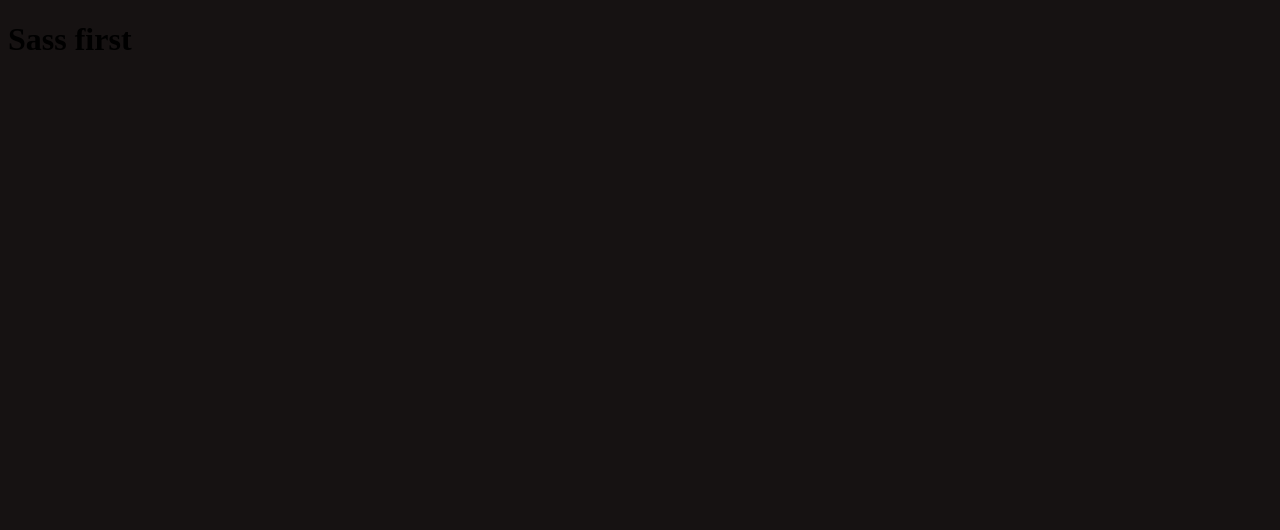
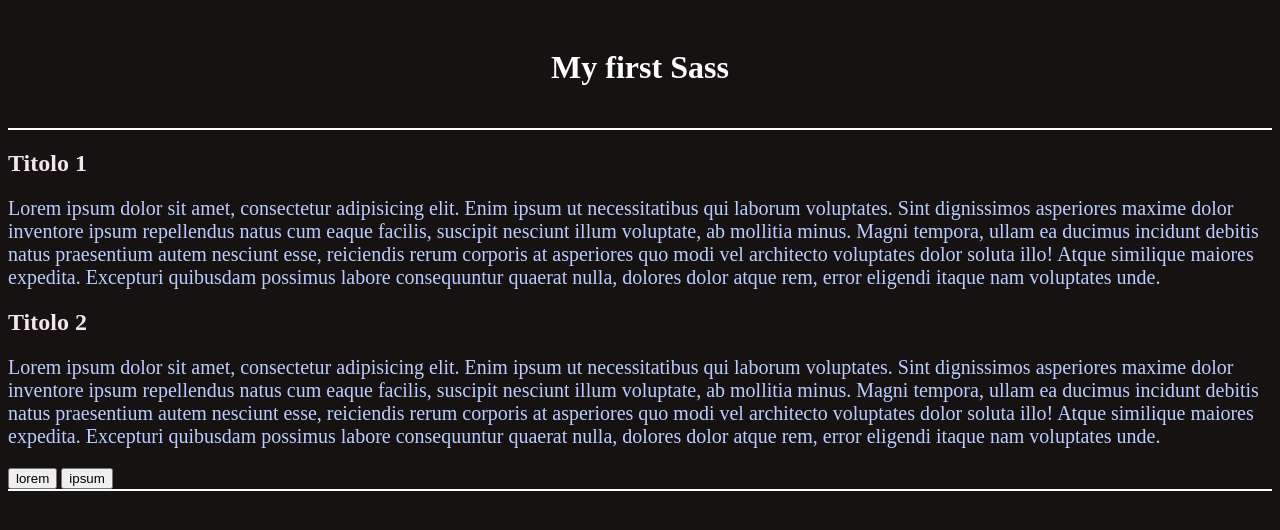
Before and after one commit to filippogarota96/html-sass-first, a website: page index.html in a window 1280 px wide. Drawn offline with Linux system fonts and the light colour scheme.

Commit message:
Aggiunto titoli paragrafi  e bottoni

```diff
--- a/index.html
+++ b/index.html
@@ -8,6 +8,22 @@
   <title>Document</title>
 </head>
 <body>
-  <h1>Sass first</h1>
+  <header>
+    <h1>My first Sass</h1>
+  </header>
+  <main>
+    <section>
+      <h2>Titolo 1</h2>
+      <p>Lorem ipsum dolor sit amet, consectetur adipisicing elit. Enim ipsum ut necessitatibus qui laborum voluptates. Sint dignissimos asperiores maxime dolor inventore ipsum repellendus natus cum eaque facilis, suscipit nesciunt illum voluptate, ab mollitia minus. Magni tempora, ullam ea ducimus incidunt debitis natus praesentium autem nesciunt esse, reiciendis rerum corporis at asperiores quo modi vel architecto voluptates dolor soluta illo! Atque similique maiores expedita. Excepturi quibusdam possimus labore consequuntur quaerat nulla, dolores dolor atque rem, error eligendi itaque nam voluptates unde.</p>
+    </section>
+    <section>
+      <h2>Titolo 2</h2>
+      <p>Lorem ipsum dolor sit amet, consectetur adipisicing elit. Enim ipsum ut necessitatibus qui laborum voluptates. Sint dignissimos asperiores maxime dolor inventore ipsum repellendus natus cum eaque facilis, suscipit nesciunt illum voluptate, ab mollitia minus. Magni tempora, ullam ea ducimus incidunt debitis natus praesentium autem nesciunt esse, reiciendis rerum corporis at asperiores quo modi vel architecto voluptates dolor soluta illo! Atque similique maiores expedita. Excepturi quibusdam possimus labore consequuntur quaerat nulla, dolores dolor atque rem, error eligendi itaque nam voluptates unde.</p>
+    </section>
+    <footer>
+      <button class="btn_footer">lorem</button>
+      <button class="btn_footer">ipsum</button>
+    </footer>
+  </main>
 </body>
 </html>
--- a/src/app.scss
+++ b/src/app.scss
@@ -1,10 +1,34 @@
 $body-color: #161212;
-
+$titleColor_primary: #fff;
+$titleColor_secondary: #f2e7ee;
+$header_border: 2px solid white;
+$p_color: #bbcdff;
+$fontSize_paragraph: 20px;
 body {
   background-color: $body-color;
+
 }
 
 
 header {
+  text-align: center;
+  padding: 20px;
+  border-bottom: $header_border;
+}
+ header > h1 {
+   color: $titleColor_primary;
+ }
 
+ main {
+  border-bottom: $header_border
+  padding: 50px;
+ }
+
+h2 {
+  color: $titleColor_secondary;
 }
+
+p {
+  color: $p_color;
+  font-size: $fontSize_paragraph;
+}
```
Also changed, not shown: dist/dist/app.css.
